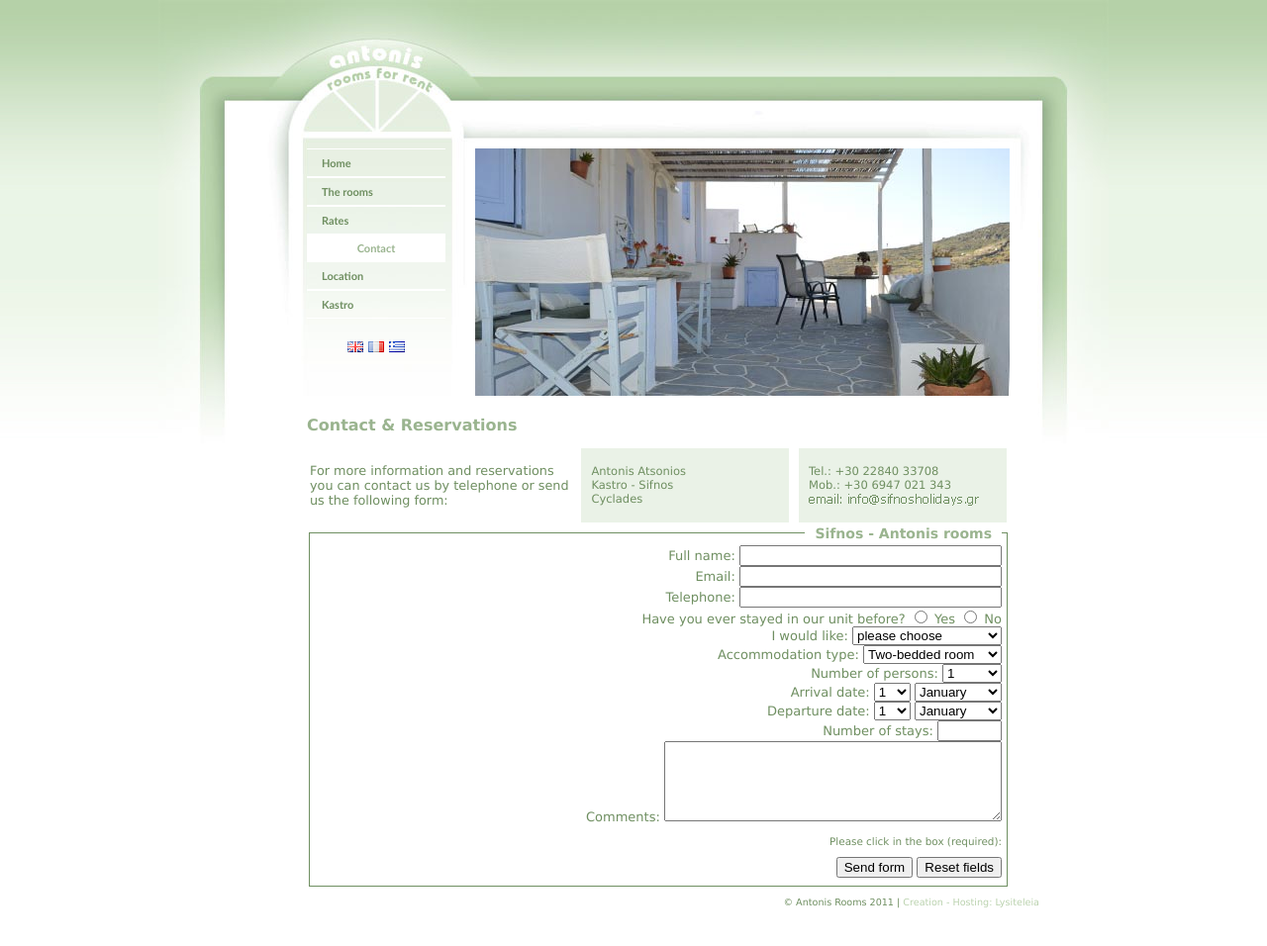
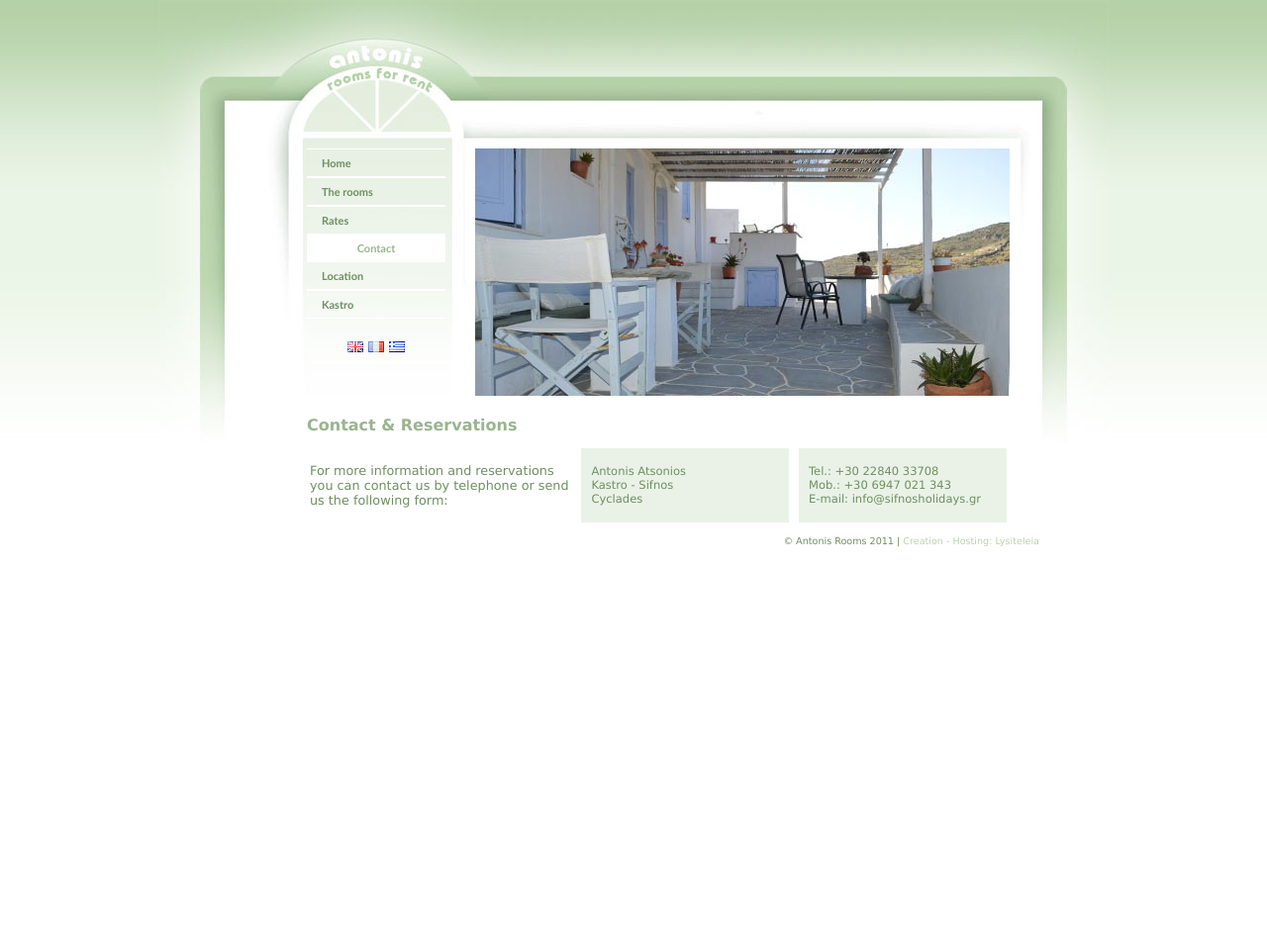
Before and after one commit to antonisrooms/antonisrooms.github.io, a plain HTML site: page en/contact.html in a window 1280 px wide. Shown: the whole page at 99% size. After the commit the page ends 800 px from the top, so only its background shows below. Drawn offline with Linux system fonts and the light colour scheme.

Commit message:
Update contact.html

```diff
--- a/en/contact.html
+++ b/en/contact.html
@@ -60,12 +60,12 @@
         <td width="30%"><div id="contact">
           <p>Tel.: +30 22840 33708<br />
             Mob.: +30 6947 021 343<br />
-            <img src="../images/zak.png" width="172" height="14" align="absmiddle" /></p>
+            E-mail: info@sifnosholidays.gr</p>
         </div>
         </td>
       </tr>
     </table>
-    <form action="http://www.sifnosholidays.gr/HDWForm2Mail/Form2MailNoCaptcha.php" method="post" name="form1" id="form1" accept-charset="utf-8">
+    <!-- <form action="http://www.sifnosholidays.gr/HDWForm2Mail/Form2MailNoCaptcha.php" method="post" name="form1" id="form1" accept-charset="utf-8">
       <fieldset>
         <legend>Sifnos - Antonis rooms</legend>
         <span id="sprytextfield1">
@@ -237,7 +237,7 @@
                                             }
                                           };
                                         </script>
-                            <!-- END: ReCAPTCHA --></div>
+                            <!-- END: ReCAPTCHA --> <!-- </div>
    <input type="submit" name="submit" id="submit" value="Send form" />
    <input type="reset" name="reset" id="reset" value="Reset fields" />
   <br />
@@ -245,7 +245,7 @@
       <input type="hidden" name="hdwemail" id="hdwemail" value="" />
       <input type="hidden" name="hdwok" id="hdwok" value="confirmation-en.html" />
       <input type="hidden" name="hdwnook" id="hdwnook" value="error-en.html" />
-    </form>
+    </form> -->
   </div>
 <div id="footer">
 &copy; Antonis Rooms 2011 | <a href="http://lysiteleia.gr" target="_blank" class="lysiteleia">Creation - Hosting: Lysiteleia</a>
```
